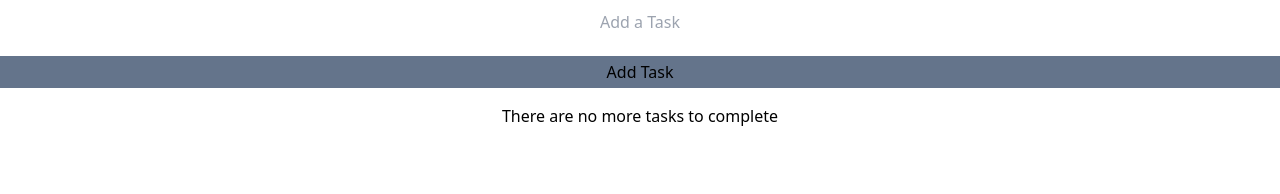
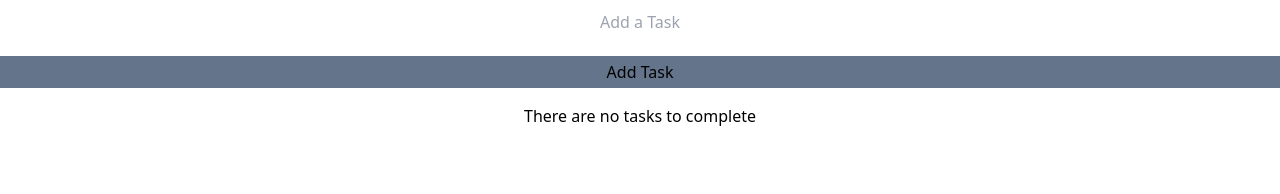
Before and after one commit to gtstarnes/ReactTodo, a React (Vite) app: page / in a window 1280 px wide. Shown: the top 194 px of the page. Built offline with nearby package versions, Linux system fonts and the light colour scheme.

Commit message:
added delete function ; minor changes to empty tasks[] message

```diff
--- a/src/Components/TodoList.tsx
+++ b/src/Components/TodoList.tsx
@@ -46,6 +46,14 @@ const TodoList = () => {
         setTasks(updatedTasks)
     }
 
+    const deleteTask = (t: string) => {
+        const updatedTasks = tasks.filter(task => {
+            return task.task != t;
+        })
+
+        setTasks(updatedTasks)
+    }
+
   return (
     <div>
         <div className="flex flex-col text-center">
@@ -55,14 +63,14 @@ const TodoList = () => {
         </div>
         <div className="mt-4 flex flex-col gap-4 text-center">
             {tasks.length === 0 ? (
-                <p>There are no more tasks to complete</p>
+                <p>There are no tasks to complete</p>
             ) : (
                 tasks.map(task => {
                     return (
                         <div className="grid grid-cols-3" key={task.task}>
                             <input type="checkbox" onChange={() => changeStatus(task.task)} />
                             <p className={task.status ? 'line-through':''}>{task.task}</p>
-                            <button>Delete</button>
+                            <button onClick={() => deleteTask(task.task)}>Delete</button>
                         </div>
                     )
                 })
```
